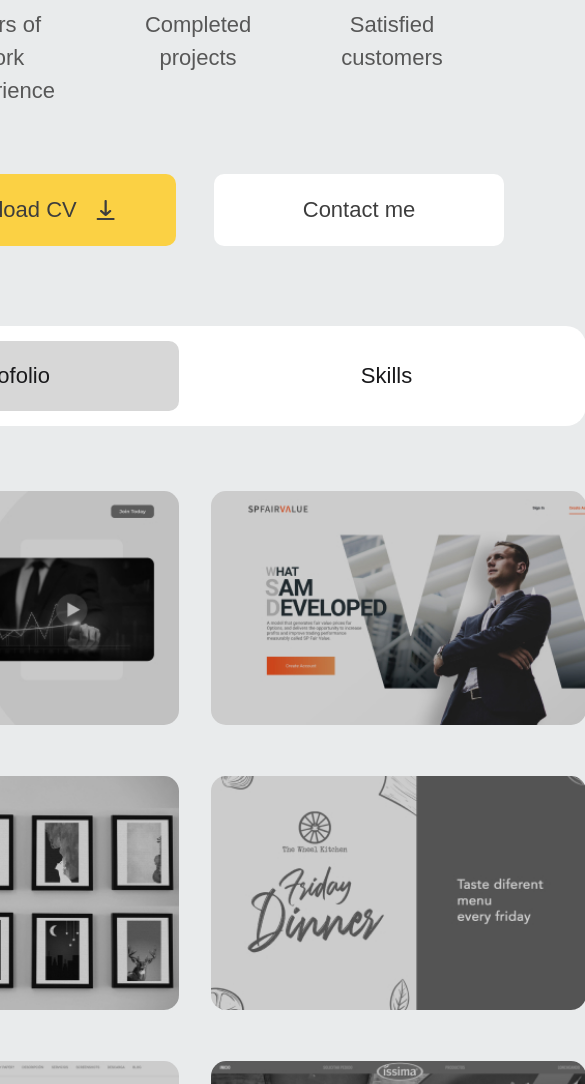
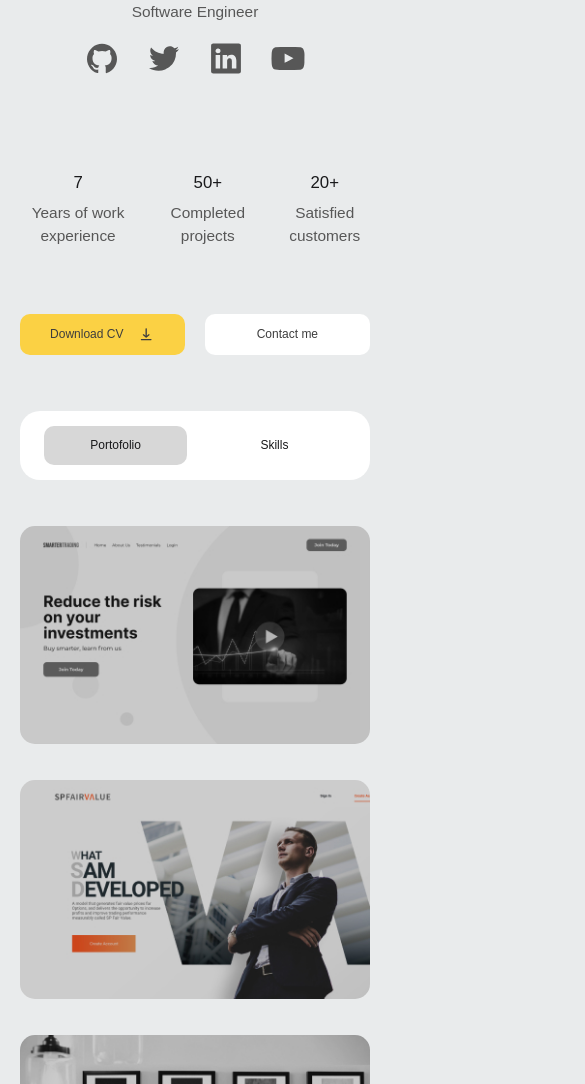
Before and after one commit to kurnia-1654/kurnia.github.io, a plain HTML site: page index.html in a window 390 px wide. Shown: the part 516-1600 px from the top of the page, 585 px wide, since content can reach past the window. Drawn offline with Linux system fonts and the light colour scheme.

Commit message:
Finish mobile version style

```diff
--- a/index.html
+++ b/index.html
@@ -109,7 +109,7 @@
         </div>
       </section>
 
-      <div class="button-wrapper">
+      <section class="button-wrapper">
         <button id="download-btn" class="download-btn" type="button">
           Download CV
           <svg
@@ -125,7 +125,7 @@
         <button id="contact-btn" class="contact-btn" type="button">
           Contact me
         </button>
-      </div>
+      </section>
 
       <section id="tab">
         <div class="tabs-button-container">
--- a/main.js
+++ b/main.js
@@ -1,8 +1,11 @@
+// Theme switcher
 var themeSwicther = document.querySelector('.theme-switcher')
 themeSwicther.addEventListener('click', () => {
     document.querySelector('html').classList.toggle('is-dark')
 })
 
+
+// Switching tab button
 var tabBtnContainer = document.querySelector('.tabs-button').parentElement
 
 tabBtnContainer.addEventListener('click', (e) => {
@@ -20,10 +23,3 @@ function siblings(element) {
     });
     return siblings
 }
-
-
-var tabsContentContainer = document.querySelectorAll('.tabs-content')
-
-tabsContentContainer.addEventListener('mouseover', () => {
-
-})
--- a/style.css
+++ b/style.css
@@ -62,7 +62,7 @@ footer {
   line-height: 33px;
   color: var(--footer-text-color);
   text-align: center;
-  padding: 80px;
+  padding: 80px 20px;
   margin-top: 50px;
 }
 
@@ -113,14 +113,14 @@ span.theme-switcher svg path {
 
 .bio .bio-detail h1 {
   font-weight: 500;
-  font-size: 46px;
+  font-size: 4.6em;
   line-height: 69px;
   color: var(--1st-text-color);
 }
 
 .bio .bio-detail p {
   font-weight: 500;
-  font-size: 22px;
+  font-size: 2.2em;
   line-height: 33px;
   color: var(--2nd-text-color);
 }
@@ -138,7 +138,8 @@ span.theme-switcher svg path {
 
 .experiences {
   display: inline-flex;
-  gap: 90px;
+  /* gap: 90px; */
+  gap: clamp(27px, 5vw, 90px);
   padding: 20px;
   max-width: 635px;
 }
@@ -157,18 +158,18 @@ span.theme-switcher svg path {
 .experiences .experience-item .item-detail {
   font-weight: 500;
   font-size: 2.2em;
-  line-height: 33px;
+  line-height: 1.5;
   color: var(--2nd-text-color);
 }
 
 button {
   all: unset;
   cursor: pointer;
-  padding: 24px 0;
+  padding: 1.1em 0;
   border-radius: var(--btn-radius);
   font-weight: 500;
-  font-size: 2.2em;
-  line-height: 1;
+  font-size: clamp(12px, 2vw, 22px);
+  line-height: 1.1;
   text-align: center;
   transition: 0.15s;
 }
@@ -180,8 +181,10 @@ button:hover {
 
 .button-wrapper {
   display: inline-flex;
-  gap: 38px;
+  gap: clamp(14px, 5vw, 38px);
   margin-top: 47px;
+  width: 100%;
+  max-width: 618px;
 }
 
 button.download-btn,
@@ -191,7 +194,8 @@ button.contact-btn {
   gap: 15px;
   align-items: center;
   justify-content: center;
-  min-width: 290px;
+  width: 50%;
+  max-width: 290px;
 }
 
 button.download-btn {
@@ -204,7 +208,7 @@ button.contact-btn {
 }
 
 button.download-btn svg {
-  height: 24px;
+  height: 1.2em;
   width: auto;
 }
 button.download-btn svg path {
@@ -214,7 +218,7 @@ button.download-btn svg path {
 /* Tabs buttons */
 
 section#tab {
-  margin-top: 80px;
+  margin-top: 8em;
 }
 
 .tabs-button-container {
@@ -222,12 +226,11 @@ section#tab {
   border-radius: var(--radius);
   padding: 15px 24px;
   display: inline-flex;
-  gap: 32px;
+  gap: clamp(10px, 4vw, 32px);
   width: 100%;
 }
 
 .tabs-button {
-  min-width: 351px;
   color: var(--3rd-text-color);
   width: 50%;
 }
@@ -237,10 +240,10 @@ section#tab {
 }
 
 .tabs-content-container {
-  margin-top: 65px;
+  margin-top: 6.5em;
   display: grid;
   grid-template-columns: repeat(2, 1fr);
-  gap: 48px 32px;
+  gap: 4.8em 3.2em;
 }
 
 .tabs-content-container img {
@@ -274,11 +277,11 @@ section#tab {
 
 .tabs-content-detail h3 {
   font-weight: 500;
-  font-size: 2.2em;
+  font-size: clamp(16px, 2vw, 22px);
 }
 .tabs-content-detail p {
   font-weight: 400;
-  font-size: 14px;
+  font-size: clamp(12px, 2vw, 14px);
 }
 
 .tabs-content-detail-link {
@@ -294,3 +297,23 @@ section#tab {
 .tabs-content-detail:hover {
   opacity: 1;
 }
+
+@media screen and (max-width: 560px) {
+  section {
+    padding: 0 20px;
+  }
+  .bio {
+    display: flex;
+    flex-direction: column;
+    text-align: center;
+  }
+
+  body {
+    font-size: 7px;
+  }
+
+  .tabs-content-container {
+    grid-template-columns: 100%;
+    width: 100%;
+  }
+}
```
